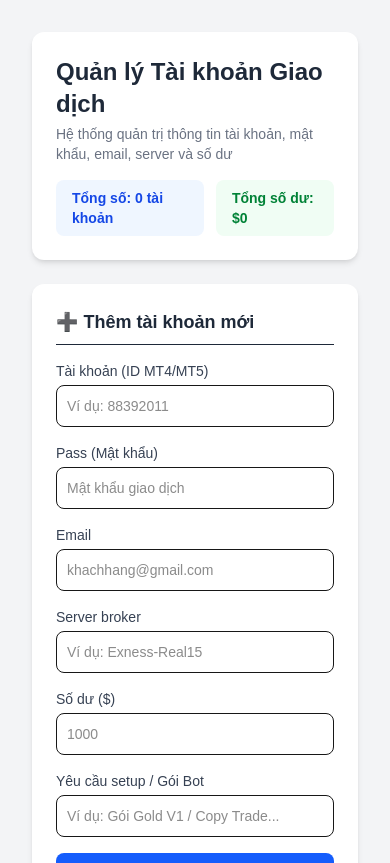
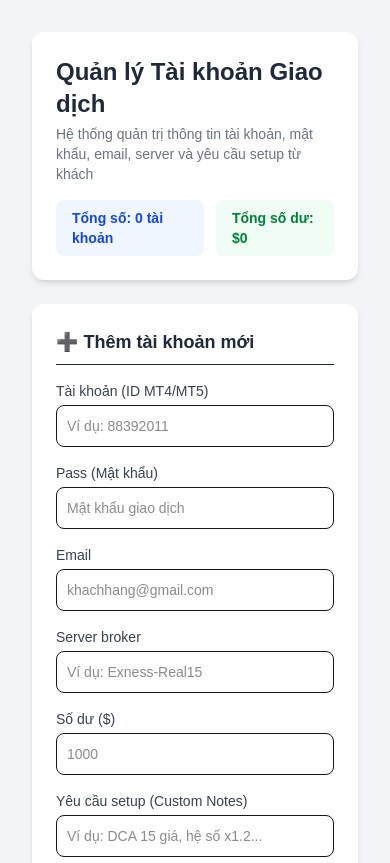
Before and after one commit to aarondao95/copy-trade-platform, a Next.js app: page / in a window 390 px wide. Shown: the top 863 px of the page. Built offline with nearby package versions, Linux system fonts and the light colour scheme; no server answers; the database is empty.

Commit message:
Refactor bot request to custom notes in page.tsx
Replaced bot request state with custom notes state and updated related functionality to handle custom notes instead of bot requests.

```diff
--- a/app/page.tsx
+++ b/app/page.tsx
@@ -18,7 +18,7 @@ export default function AdminDashboard() {
   const [userEmail, setUserEmail] = useState('');
   const [serverBroker, setServerBroker] = useState('');
   const [balance, setBalance] = useState('');
-  const [botRequest, setBotRequest] = useState(''); // <-- Thêm state cho Yêu cầu setup / Gói bot
+  const [customNotes, setCustomNotes] = useState(''); // Khớp với cột custom_notes trong Supabase
   const [submitting, setSubmitting] = useState(false);
 
   // Tìm kiếm & Phân trang
@@ -58,7 +58,7 @@ export default function AdminDashboard() {
         user_email: userEmail,
         server_broker: serverBroker,
         balance: parseFloat(balance),
-        bot_request: botRequest, // <-- Lưu yêu cầu setup vào Supabase
+        custom_notes: customNotes, // Lưu vào đúng cột custom_notes
       },
     ]);
 
@@ -70,7 +70,7 @@ export default function AdminDashboard() {
       setUserEmail('');
       setServerBroker('');
       setBalance('');
-      setBotRequest(''); // Reset ô nhập yêu cầu
+      setCustomNotes('');
       fetchAccounts();
     }
     setSubmitting(false);
@@ -95,7 +95,7 @@ export default function AdminDashboard() {
       acc.account_number?.toLowerCase().includes(searchLower) ||
       acc.user_email?.toLowerCase().includes(searchLower) ||
       acc.server_broker?.toLowerCase().includes(searchLower) ||
-      acc.bot_request?.toLowerCase().includes(searchLower)
+      acc.custom_notes?.toLowerCase().includes(searchLower)
     );
   });
 
@@ -110,13 +110,13 @@ export default function AdminDashboard() {
 
   return (
     <main className="min-h-screen bg-gray-100 p-8">
-      <div className="max-w-6xl mx-auto space-y-6">
+      <div className="max-w-7xl mx-auto space-y-6">
 
         {/* TIÊU ĐỀ & THỐNG KÊ TỔNG */}
         <div className="bg-white rounded-xl shadow-md p-6 flex flex-col md:flex-row justify-between items-center gap-4">
           <div>
             <h1 className="text-2xl font-bold text-gray-800">Quản lý Tài khoản Giao dịch</h1>
-            <p className="text-sm text-gray-500 mt-1">Hệ thống quản trị thông tin tài khoản, mật khẩu, email, server và số dư</p>
+            <p className="text-sm text-gray-500 mt-1">Hệ thống quản trị thông tin tài khoản, mật khẩu, email, server và yêu cầu setup từ khách</p>
           </div>
           <div className="flex gap-3">
             <div className="bg-blue-50 text-blue-700 px-4 py-2 rounded-lg font-semibold text-sm">
@@ -189,14 +189,13 @@ export default function AdminDashboard() {
               />
             </div>
 
-            {/* Ô nhập Yêu cầu setup / Gói Bot */}
             <div>
-              <label className="block text-sm font-medium text-gray-700 mb-1">Yêu cầu setup / Gói Bot</label>
+              <label className="block text-sm font-medium text-gray-700 mb-1">Yêu cầu setup (Custom Notes)</label>
               <input
                 type="text"
-                placeholder="Ví dụ: Gói Gold V1 / Copy Trade..."
-                value={botRequest}
-                onChange={(e) => setBotRequest(e.target.value)}
+                placeholder="Ví dụ: DCA 15 giá, hệ số x1.2..."
+                value={customNotes}
+                onChange={(e) => setCustomNotes(e.target.value)}
                 className="w-full border rounded-lg p-2.5 text-sm focus:ring-2 focus:ring-blue-500 outline-none"
               />
             </div>
@@ -217,10 +216,10 @@ export default function AdminDashboard() {
         <div className="bg-white rounded-xl shadow-md p-6 space-y-4">
           <div className="flex flex-col md:flex-row justify-between items-center gap-4">
             <h2 className="text-lg font-bold text-gray-800">📋 Danh sách hệ thống</h2>
-            <div className="w-full md:w-72">
+            <div className="w-full md:w-80">
               <input
                 type="text"
-                placeholder="🔍 Tìm kiếm tài khoản, email, server..."
+                placeholder="🔍 Tìm kiếm tài khoản, email, yêu cầu..."
                 value={searchTerm}
                 onChange={(e) => {
                   setSearchTerm(e.target.value);
@@ -245,7 +244,7 @@ export default function AdminDashboard() {
                   <th className="p-3">Pass</th>
                   <th className="p-3">Email</th>
                   <th className="p-3">Server broker</th>
-                  <th className="p-3">Yêu cầu setup</th> {/* Cột mới thêm */}
+                  <th className="p-3">Yêu cầu setup</th>
                   <th className="p-3 text-right">Số dư</th>
                   <th className="p-3 text-center">Hành động</th>
                 </tr>
@@ -266,7 +265,9 @@ export default function AdminDashboard() {
                       <td className="p-3 font-mono text-gray-600">{acc.account_pass}</td>
                       <td className="p-3 text-gray-800">{acc.user_email}</td>
                       <td className="p-3 font-medium text-gray-700">{acc.server_broker}</td>
-                      <td className="p-3 font-medium text-purple-600">{acc.bot_request || '—'}</td> {/* Hiển thị nội dung yêu cầu */}
+                      <td className="p-3 font-medium text-purple-600">
+                        {acc.custom_notes && acc.custom_notes.trim() !== '' ? acc.custom_notes : <span className="text-gray-400 font-normal">—</span>}
+                      </td>
                       <td className="p-3 text-right font-bold text-green-600">
                         ${Number(acc.balance || 0).toLocaleString()}
                       </td>
```
